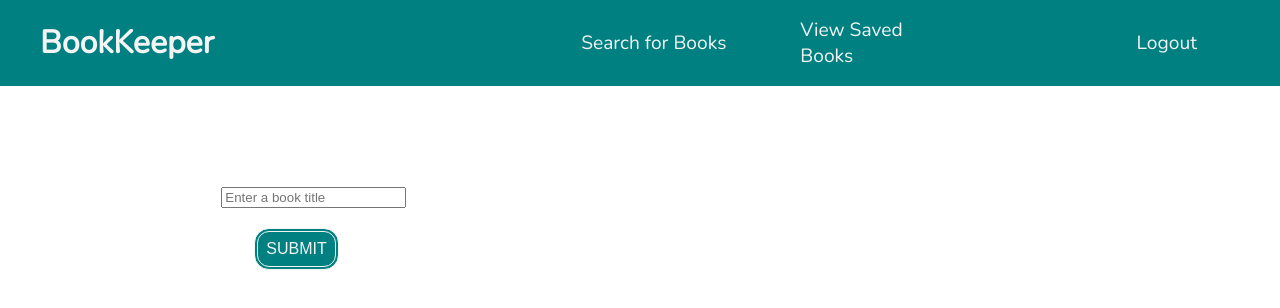
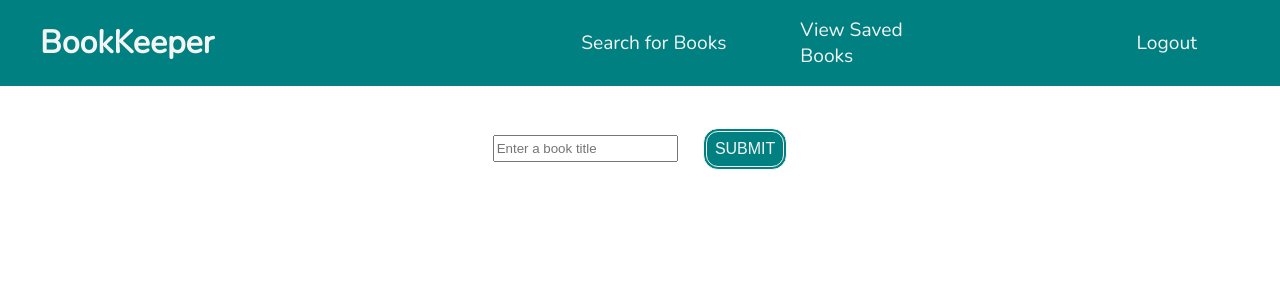
Before and after one commit to jameygronewald/bookKeeper, a React (Create React App) app in the folder client/: page /search in a window 1280 px wide. Shown: the top 308 px of the page. Built offline with nearby package versions, Linux system fonts and the light colour scheme; the HTML template or start-up script is replaced by a standard one.

Commit message:
restructured Search.jsx into grid layout and fixed layout for search form

```diff
--- a/client/package.json
+++ b/client/package.json
@@ -8,6 +8,7 @@
     "@testing-library/react": "^9.5.0",
     "@testing-library/user-event": "^7.2.1",
     "axios": "^0.19.2",
+    "dotenv": "^8.2.0",
     "jsonwebtoken": "^8.5.1",
     "react": "^16.13.1",
     "react-dom": "^16.13.1",
--- a/client/src/App.css
+++ b/client/src/App.css
@@ -60,36 +60,6 @@ body {
   align-self: center;
 }
 
-.signupButton {
-  background-color: teal;
-  border-radius: 15px;
-  border: 4px double #f4f4f4;
-  color: #f4f4f4;
-  text-align: center;
-  font-size: 1rem;
-  padding: 0.5rem;
-  -webkit-transition: all 0.5s;
-  -moz-transition: all 0.5s;
-  -o-transition: all 0.5s;
-  transition: all 0.5s;
-  cursor: pointer;
-}
-
-.loginButton {
-  background-color: teal;
-  border-radius: 15px;
-  border: 4px double #f4f4f4;
-  color: #f4f4f4;
-  text-align: center;
-  font-size: 1rem;
-  padding: 0.5rem;
-  -webkit-transition: all 0.5s;
-  -moz-transition: all 0.5s;
-  -o-transition: all 0.5s;
-  transition: all 0.5s;
-  cursor: pointer;
-}
-
 .loginPromptText {
   grid-row: 2;
   grid-column: 1 / 3;
@@ -135,21 +105,6 @@ body {
   margin: 10px auto;
 }
 
-.signupForm button {
-  background-color: teal;
-  border-radius: 15px;
-  border: 4px double #f4f4f4;
-  color: #f4f4f4;
-  text-align: center;
-  font-size: 1rem;
-  padding: 0.5rem;
-  -webkit-transition: all 0.5s;
-  -moz-transition: all 0.5s;
-  -o-transition: all 0.5s;
-  transition: all 0.5s;
-  cursor: pointer;
-}
-
 .loginContainer {
   display: grid;
   grid-template: repeat(9, 1fr) / repeat(7, 1fr);
@@ -174,7 +129,24 @@ body {
   margin: 10px auto;
 }
 
-.loginForm button {
+.searchContainer {
+    display: grid;
+    grid-template: repeat(2, 1fr) repeat(10, 4fr) / repeat(8, 1fr);
+}
+
+.searchForm {
+    grid-row: 2;
+    grid-column: 4 / 6;
+    display: flex;
+    justify-content: space-around;
+    align-items: center;
+}
+
+.searchForm input {
+    height: 50%;
+}
+
+button {
   background-color: teal;
   border-radius: 15px;
   border: 4px double #f4f4f4;
@@ -188,50 +160,3 @@ body {
   transition: all 0.5s;
   cursor: pointer;
 }
-
-.formRow {
-  display: flex;
-}
-
-.formCol {
-  width: 50%;
-  margin-top: 100px;
-  display: flex;
-  justify-content: center;
-}
-
-.col {
-  width: 50%;
-  padding-right: 25px;
-}
-
-.formCol button {
-  margin: 20px 0px 0px 33px;
-  background-color: teal;
-  border-radius: 15px;
-  border: 4px double #f4f4f4;
-  color: #f4f4f4;
-  text-align: center;
-  font-size: 1rem;
-  padding: 0.5rem;
-  -webkit-transition: all 0.5s;
-  -moz-transition: all 0.5s;
-  -o-transition: all 0.5s;
-  transition: all 0.5s;
-  cursor: pointer;
-}
-
-.searchButton {
-  background-color: teal;
-  border-radius: 15px;
-  border: 4px double #f4f4f4;
-  color: #f4f4f4;
-  text-align: center;
-  font-size: 1rem;
-  padding: 0.5rem;
-  -webkit-transition: all 0.5s;
-  -moz-transition: all 0.5s;
-  -o-transition: all 0.5s;
-  transition: all 0.5s;
-  cursor: pointer;
-}
--- a/client/src/components/SearchForm/SearchForm.jsx
+++ b/client/src/components/SearchForm/SearchForm.jsx
@@ -2,9 +2,9 @@ import React from "react";
 import Button from "../Button/Button";
 import Input from "../Input/Input";
 
-const SearchForm = ({ handleChange, handleSubmit }) => {
+const SearchForm = ({ handleChange, handleSubmit, className}) => {
   return (
-    <form onSubmit={handleSubmit}>
+    <form className={className} onSubmit={handleSubmit}>
       <Input
         type="text"
         placeholder="Enter a book title"
--- a/client/src/pages/Search/Search.jsx
+++ b/client/src/pages/Search/Search.jsx
@@ -53,17 +53,13 @@ const Search = () => {
   };
 
   return (
-    <div>
+    <div className="searchContainer">
       <ToastContainer position="top-center" autoClose={5000} hideProgressBar />
-      <div className="formRow">
-        <div className="formCol">
       <SearchForm
-            className="form"
+        className="searchForm"
         handleChange={handleChange}
         handleSubmit={handleSubmit}
       />
-        </div>
-        <div className="col">
       {books.length > 0 &&
         books.map(book => (
           <div key={book.id} className="searchResultRow">
@@ -80,8 +76,6 @@ const Search = () => {
           </div>
         ))}
     </div>
-      </div>
-    </div>
   );
 };
 
--- a/client/src/utils/API.js
+++ b/client/src/utils/API.js
@@ -1,4 +1,6 @@
 const axios = require("axios");
+const dotenv = require("dotenv");
+dotenv.config();
 
 const API = {
   signUpUser: function (user) {
@@ -12,7 +14,7 @@ const API = {
   },
   getBooks: function (query) {
     return axios.get(
-      `https://www.googleapis.com/books/v1/volumes?&key=${process.env.API_KEY}&q=${query}`
+      `https://www.googleapis.com/books/v1/volumes?&key=AIzaSyA9o1q4qebN4W8TLojVIDasPqPyW3Dw8G0&q=${query}`
     );
   },
   saveBook: function (bookObject, config) {
```
Lines whose indentation alone changed are shown as unchanged.
